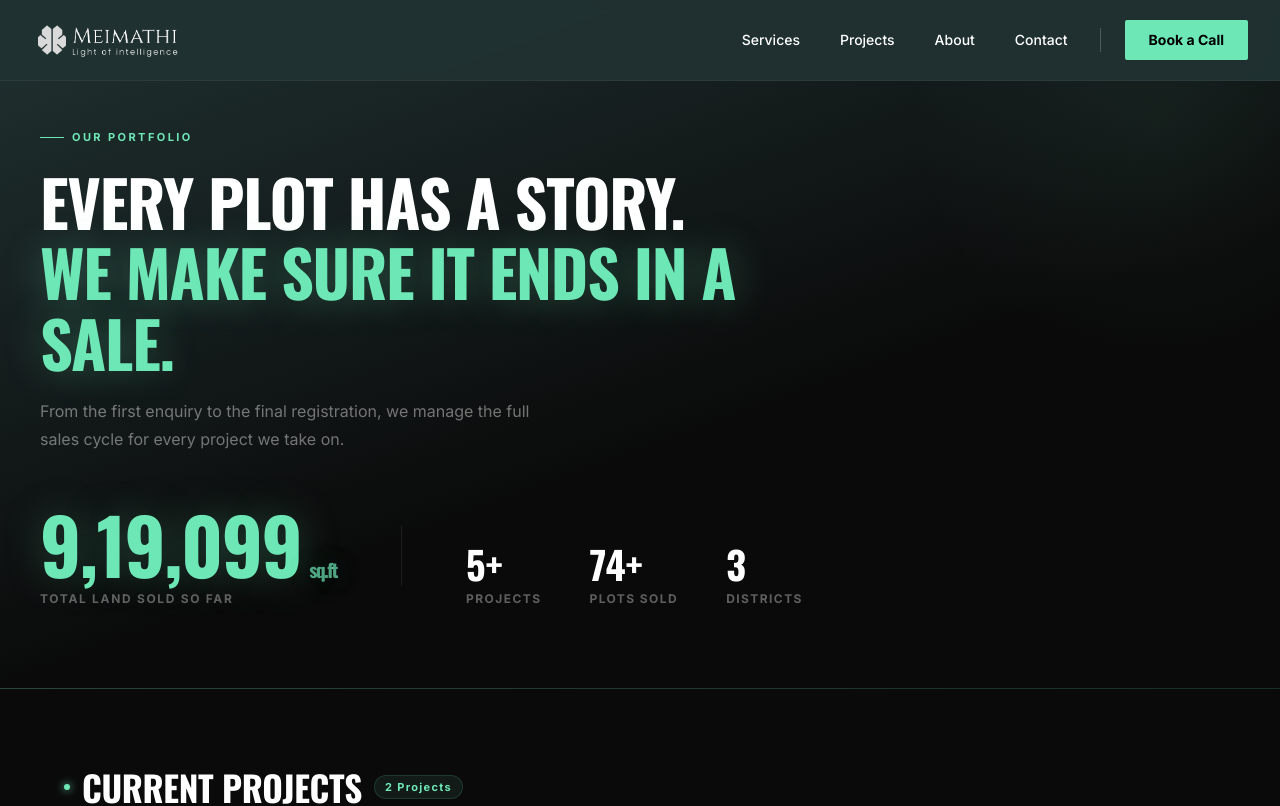
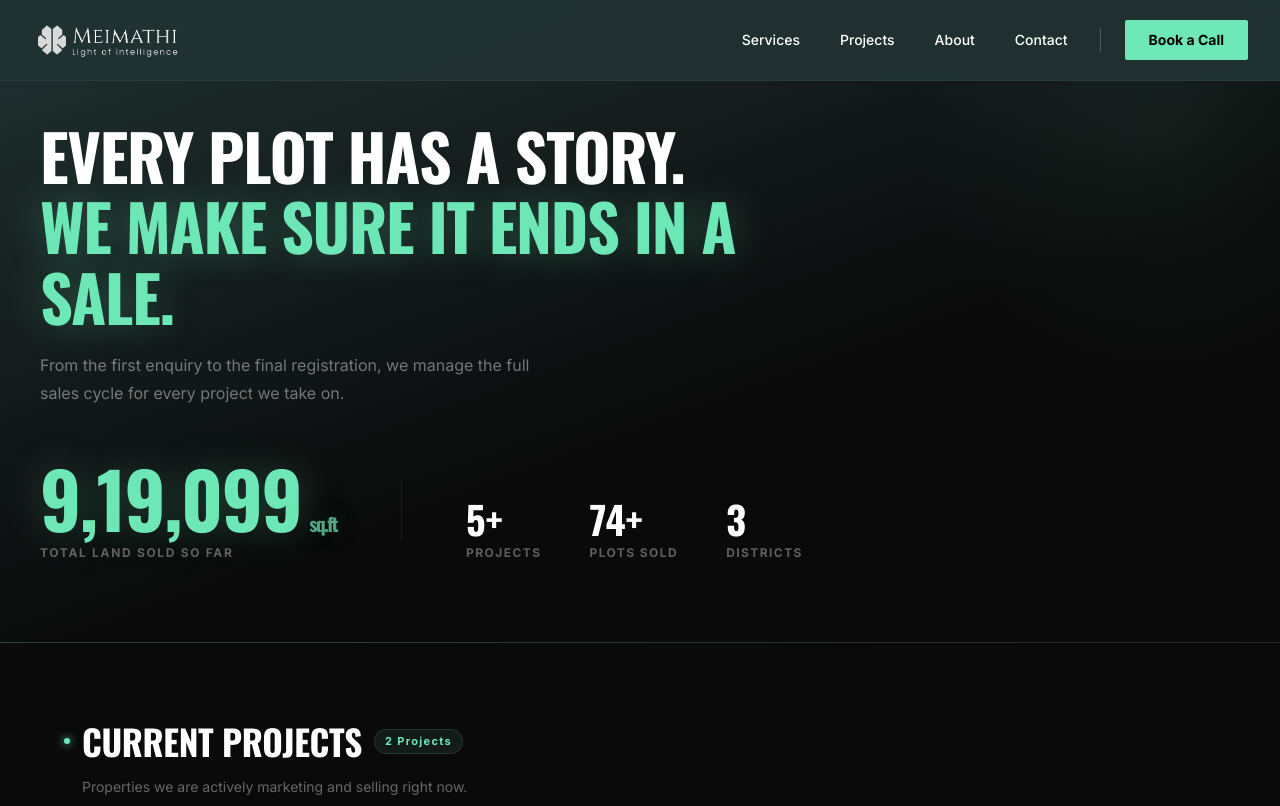
Before and after one commit to dravintel-design/meimadhi, a React (Vite) app: page /our-work in a window 1280 px wide. Shown: the top 806 px of the page. Built offline with nearby package versions, Linux system fonts and the light colour scheme.

Commit message:
fix: remove Our Portfolio eyebrow label from Projects mini hero

```diff
--- a/src/pages/OurWork.jsx
+++ b/src/pages/OurWork.jsx
@@ -100,21 +100,6 @@ const MiniHero = () => {
 
             <div style={{ maxWidth: 1200, margin: '0 auto' }}>
 
-                {/* Eyebrow */}
-                <span style={{
-                    display: 'inline-flex',
-                    alignItems: 'center',
-                    gap: 8,
-                    fontSize: '11px',
-                    fontWeight: 700,
-                    letterSpacing: '0.22em',
-                    textTransform: 'uppercase',
-                    color: NEON,
-                    marginBottom: 20,
-                }}>
-                    <span style={{ width: 24, height: 1, background: NEON, display: 'inline-block' }} />
-                    Our Portfolio
-                </span>
 
                 {/* Headline */}
                 <h1 style={{
```
